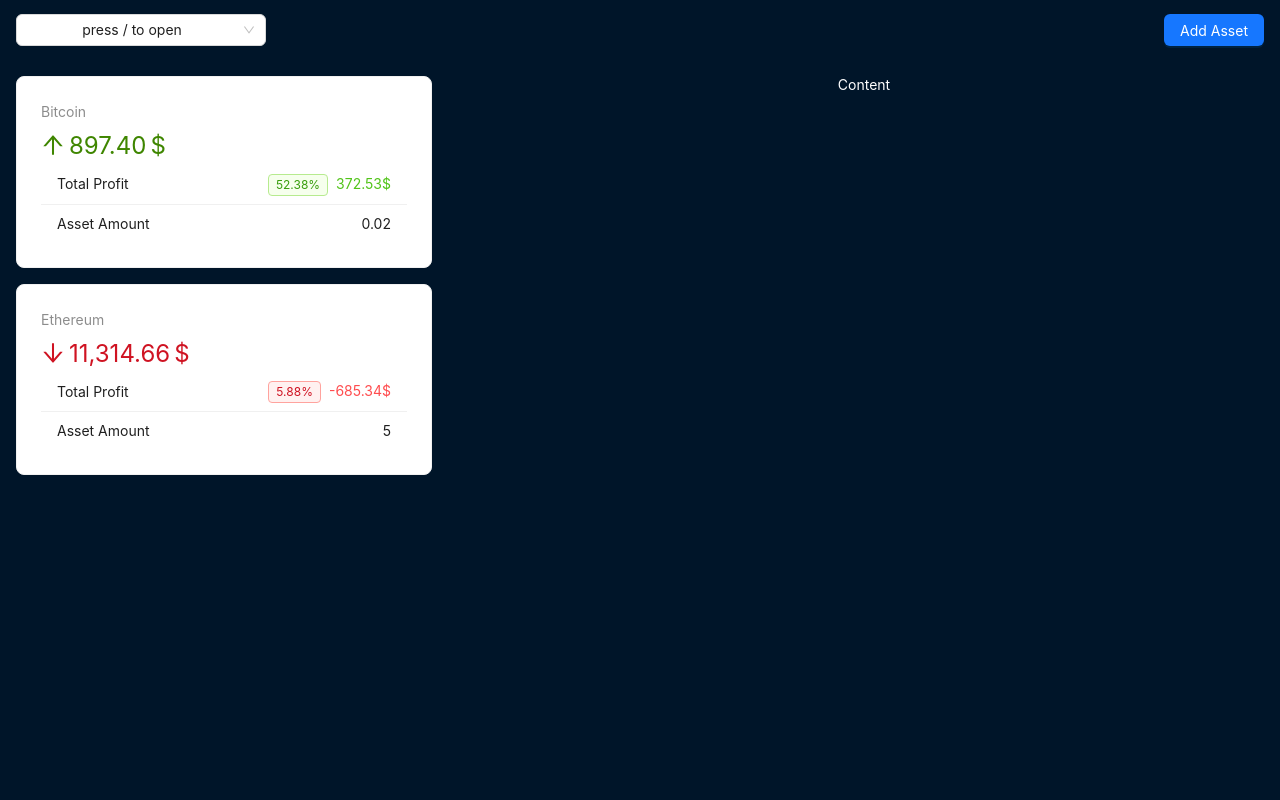
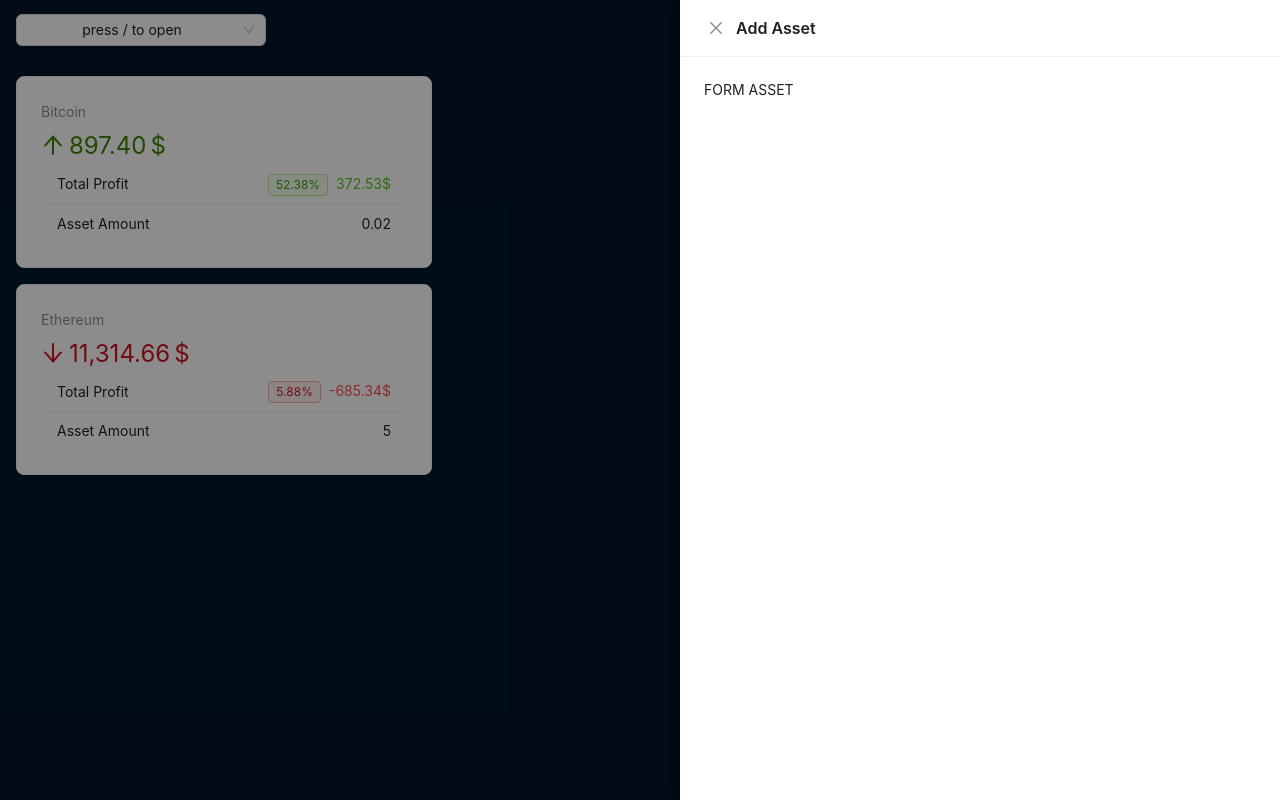
Before and after one commit to roman-1988/React-Crypto-App, a React (Vite) app in the folder react-crypto-app/: page / in a window 1280 px wide. Both pictures are taken after a click on the button "Add Asset". Built offline with nearby package versions, Linux system fonts and the light colour scheme.

Commit message:
Создал Drawer - выдвижное меню и компонент AddAssetForm который находится в нем. По клику на кнопку Add Asset, это меню будет появляться.

```diff
--- /dev/null
+++ b/react-crypto-app/src/components/AddAssetForm.jsx
@@ -0,0 +1,11 @@
+
+
+const AddAssetForm = () => {
+    return (
+        <>
+            <form>FORM ASSET</form>
+        </>
+    )
+}
+
+export { AddAssetForm }
--- a/react-crypto-app/src/components/layout/AppHeader.jsx
+++ b/react-crypto-app/src/components/layout/AppHeader.jsx
@@ -1,7 +1,8 @@
 import { useState, useEffect } from "react"
 import { useCrypto } from "../../context/crypto-context"
-import { Layout, Select, Space, Button, Modal } from "antd"
+import { Layout, Select, Space, Button, Modal, Drawer } from "antd"
 import { CoinInfoModal } from "../CoinInfoModal"
+import { AddAssetForm } from "../AddAssetForm"
 
 
 const headerStyle = {
@@ -18,6 +19,7 @@
     const [select, setSelect] = useState(false)
     const [modal, setModal] = useState(false)
     const [coin, setCoin] = useState(null)
+    const [drawer, setDrawer] = useState(false)
     const { crypto } = useCrypto()
 
     useEffect(() => {
@@ -64,13 +66,22 @@
                         </Space>
                     )}
                 />
-                <Button type="primary">Add Asset</Button>
+                <Button type="primary" onClick={() => setDrawer(true)}>Add Asset</Button>
                 <Modal
                     open={modal}
                     onCancel={() => setModal(false)}
                     footer={null}>
                     <CoinInfoModal coin={coin} />
                 </Modal>
+
+                <Drawer
+                    width={600}
+                    title="Add Asset"
+                    onClose={() => setDrawer(false)}
+                    open={drawer}
+                >
+                    <AddAssetForm />
+                </Drawer>
             </Layout.Header>
         </>
     )
```
